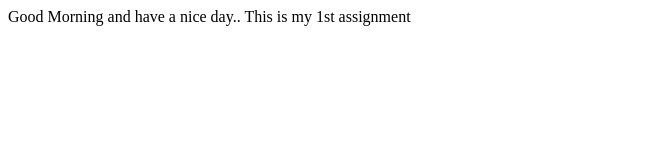
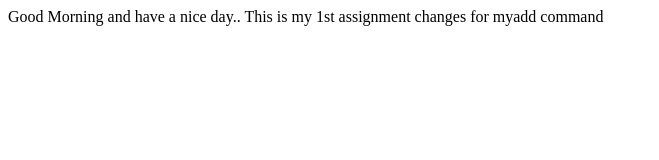
Before and after one commit to Vaishnavi1898/1st-assignment, a plain HTML site: page index.html in a window 1280 px wide. Shown: the whole page, without its empty margins (0-659 px from the left). Drawn offline with Linux system fonts and the light colour scheme.

Commit message:
4th change in index.html

```diff
--- a/index.html
+++ b/index.html
@@ -1,5 +1,6 @@
 <html>
 <body>Good Morning and have a nice day..
  This is my 1st assignment
+ changes for myadd command
 </body>
 </html>
```
Also changed, not shown: info.txt (added).
